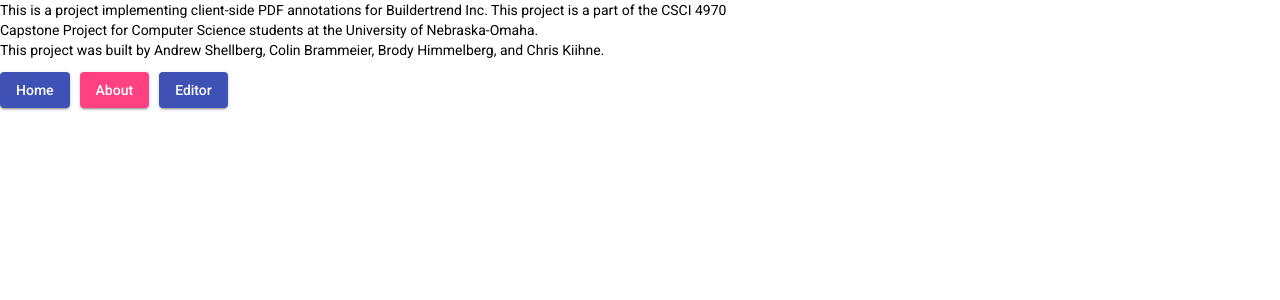
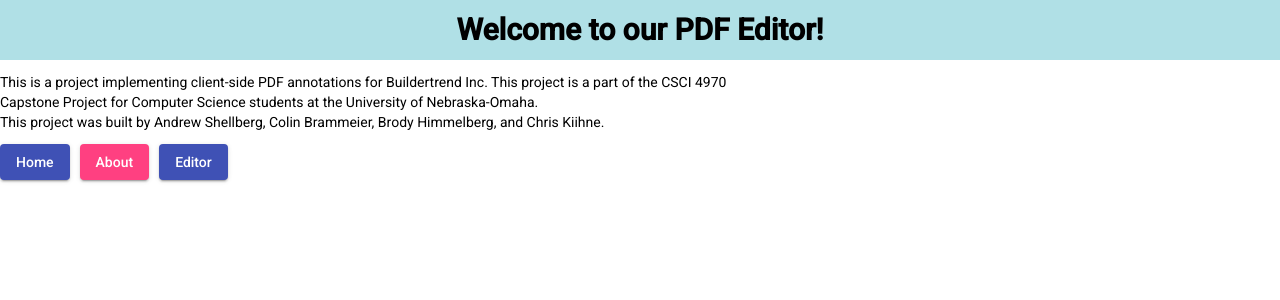
Before and after one commit to Shellb1/CSCI-4970-FA2022-Capstone-Team-7, an Angular app in the folder pdfAnnotations-app/: page /about in a window 1280 px wide. Shown: the top 300 px of the page. Built offline with nearby package versions, Linux system fonts and the light colour scheme.

Commit message:
putting banner on all web pages

```diff
--- a/pdfAnnotations-app/src/app/app.component.html
+++ b/pdfAnnotations-app/src/app/app.component.html
@@ -1 +1,2 @@
+<p style="color: black; background-color:powderblue; text-align:center;font-weight:bold; font-size:30px;padding: 20px">Welcome to our PDF Editor!</p>
 <router-outlet></router-outlet>
--- a/pdfAnnotations-app/src/app/home/home.component.html
+++ b/pdfAnnotations-app/src/app/home/home.component.html
@@ -1,4 +1,3 @@
-<p style="color: black; background-color:powderblue; text-align:center;font-weight:bold; font-size:30px;padding: 20px">Welcome to our PDF Editor!</p>
 
 <div>
     <body align="center" style="padding-top: 80px;">
```
